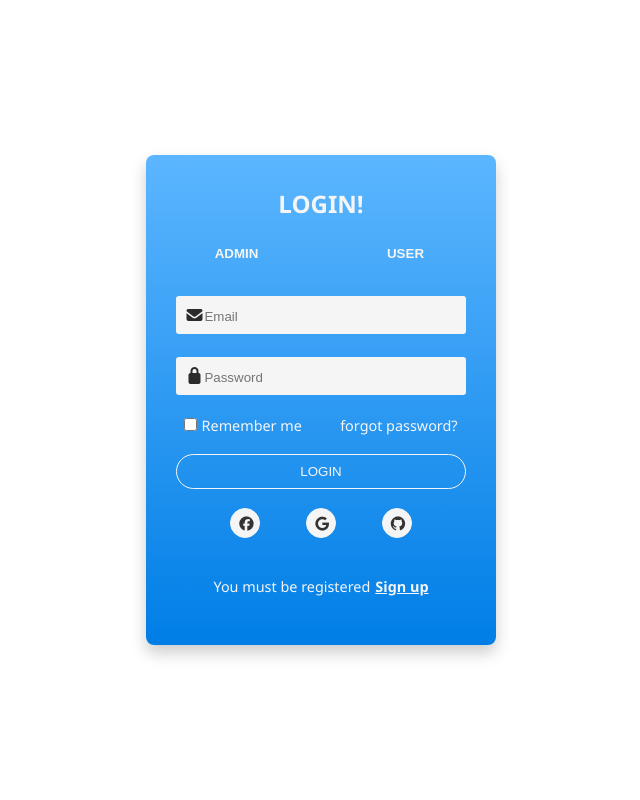
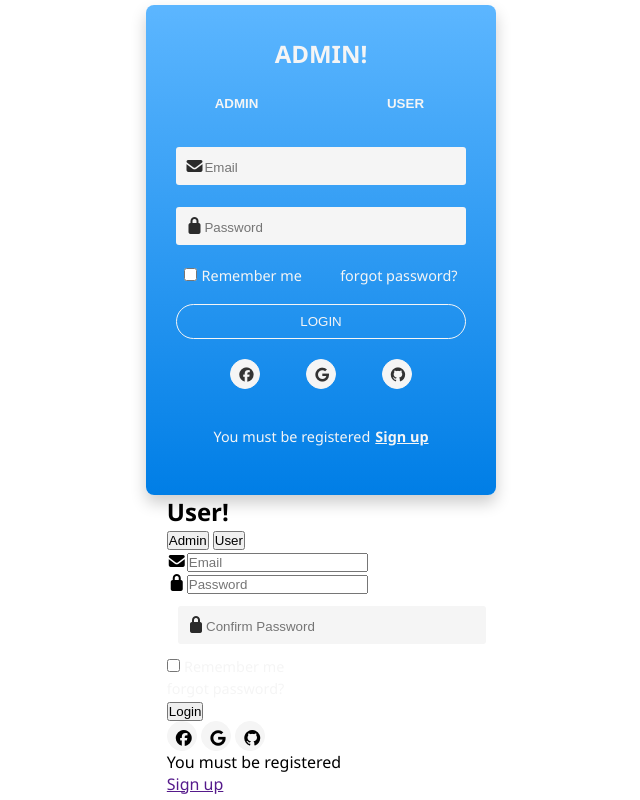
Before and after one commit to MicksTech/my_login_testing, a plain HTML site: page index.html in a window 1280 px wide. Shown: the whole page, without its empty margins (319-959 px from the left). Drawn offline with Linux system fonts and the light colour scheme.

Commit message:
Update index.html

```diff
--- a/index.html
+++ b/index.html
@@ -5,18 +5,20 @@
     <meta charset="UTF-8">
     <meta name="viewport" content="width=device-width, initial-scale=1.0">
     <link rel="stylesheet" href="https://cdnjs.cloudflare.com/ajax/libs/font-awesome/7.0.0/css/all.min.css">
+    <link rel="shortcut icon" href="login-button-click-app-icon-vector-28806677-removebg-preview.png" type="image/x-icon">
     <link rel="stylesheet" href="style.css">
     <title>Login | Page</title>
 </head>
 
 <body>
+    <!--<div class="box"></div>-->
     <div class="container-login" id="container-login">
 
-        <h2>Login!</h2>
+        <h2>Admin!</h2>
 
         <div class="button-form">
             <button class="button-admin">Admin</button>
-            <button class="button-user">User</button>
+            <button class="button-user" id="openUser">User</button>
         </div>
 
         <form action="" class="form-container">
@@ -63,6 +65,68 @@
 
         </form>
     </div>
+    <div class="container-user-form" id="container-user">
+
+        <h2>User!</h2>
+
+        <div class="button-form-user">
+            <button class="button-admin" id="openAdmin">Admin</button>
+            <button class="button-user">User</button>
+        </div>
+
+        <form action="" class="form-container-user">
+
+            <div class="input-group1-user">
+                <div class="input-icon">
+                    <i class="fa-solid fa-envelope"></i><input type="email" name="email" id="email" placeholder="Email"
+                        required>
+                </div>
+                <div id="error_message" class="email_error"></div>
+            </div>
+
+            <div class="input-group2-user">
+                <div class="input-icon">
+                    <i class="fa-solid fa-lock"></i><input type="password" name="pass" id="pass" placeholder="Password"
+                        required>
+                </div>
+                <div id="error_message" class="email_error"></div>
+            </div>
+
+            <div class="input-group2">
+                <div class="input-icon">
+                    <i class="fa-solid fa-lock"></i><input type="password" name="pass" id="pass"
+                        placeholder="Confirm Password" required>
+                </div>
+                <div id="error_message" class="email_error"></div>
+            </div>
+
+            <div class="checkbox-forgot-user">
+                <div class="checkbox-container">
+                    <input type="checkbox" name="checkbox" id="checkbox" required> <span>Remember me</span>
+                </div>
+                <div class="forgot-container">
+                    <a href="#">forgot password?</a>
+                </div>
+            </div>
+
+
+            <div class="login-container-user">
+                <button type="submit" onclick="login()">Login</button>
+            </div>
+
+            <div class="follow-user">
+                <i class="fa-brands fa-facebook" id="border-icon"></i>
+                <i class="fa-brands fa-google" id="border-icon"></i>
+                <i class="fa-brands fa-github" id="border-icon"></i>
+            </div>
+
+            <div class="signup-container-user">
+                <p>You must be registered</p><a href="">Sign up</a>
+            </div>
+
+        </form>
+    </div>
+
 
     <script src="script.js"></script>
 </body>
```
